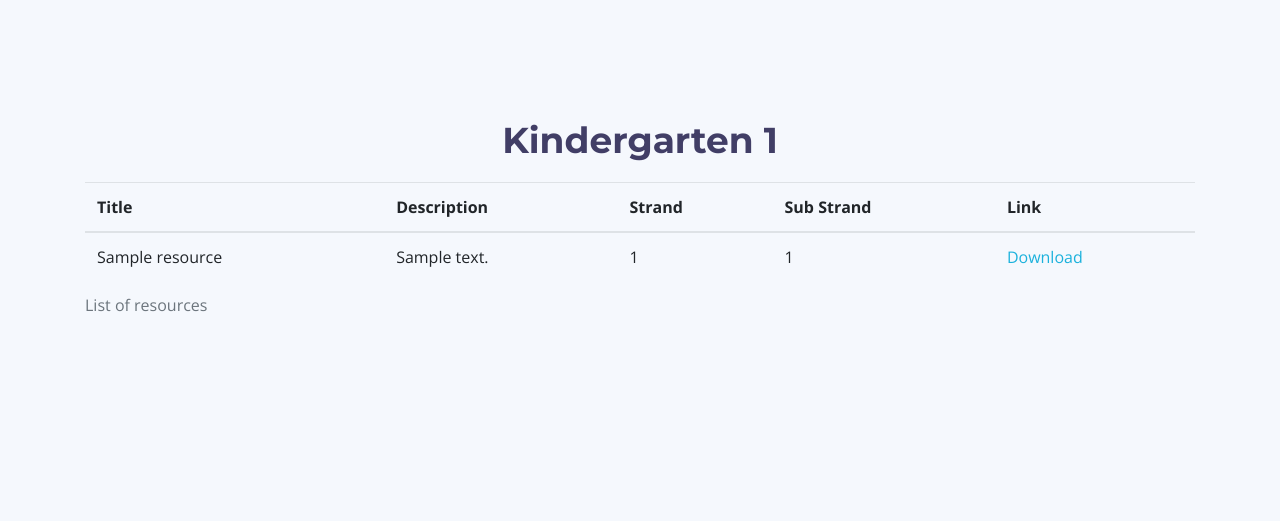
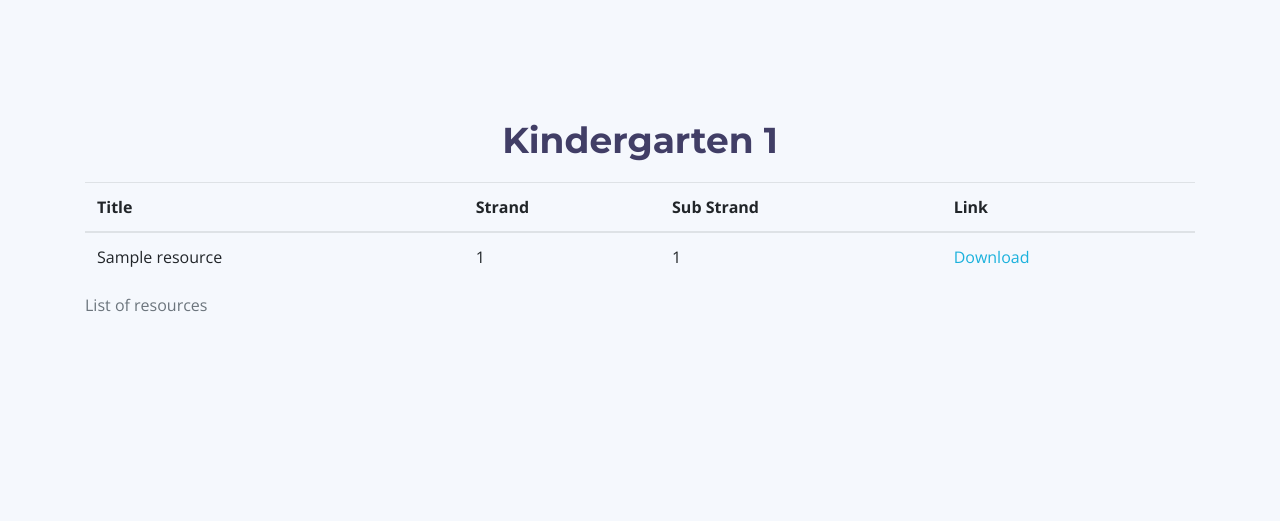
Before and after one commit to baasare/adwinsa, a Django app: page /class/KG_1/ in a window 1280 px wide. Shown: the part 181-702 px from the top of the page. Run offline with Django 3.2, Linux system fonts and the light colour scheme; a user stored in the database is signed in; tables that the repository leaves empty hold one stand-in row (values such as "Sample post"); some libraries are stand-ins or nearby versions.

Commit message:
description removed

```diff
--- a/resources/templates/resources/level.html
+++ b/resources/templates/resources/level.html
@@ -37,7 +37,7 @@
                         <thead>
                         <tr>
                             <th scope="col">Title</th>
-                            <th scope="col">Description</th>
+{#                            <th scope="col">Description</th>#}
                             <th scope="col">Strand</th>
                             <th scope="col">Sub Strand</th>
                             <th scope="col">Link</th>
@@ -49,7 +49,7 @@
                             {% for item in resources %}
                                 <tr>
                                     <td>{{ item.title|truncatewords:10 }}</td>
-                                    <td>{{ item.description|truncatewords:10 }}</td>
+{#                                    <td>{{ item.description|truncatewords:10 }}</td>#}
                                     <td>{{ item.strand }}</td>
                                     <td>{{ item.sub_strand }}</td>
                                     <td><a href="{{ item.url }}" target="_blank">Download</a></td>
--- a/users/templates/users/base.html
+++ b/users/templates/users/base.html
@@ -49,13 +49,13 @@ Header
 
         <div class="logo float-left">
             <!-- Uncomment below if you prefer to use an image logo -->
-            <h1 class="text-light"><a href="#intro" class="scrollto"><span>Adwinsa</span></a></h1>
+            <h1 class="text-light"><a href="{% url 'index' %}" class="scrollto"><span>Adwinsa</span></a></h1>
             {#           <a href="#header" class="scrollto"><img src="{% static 'img/logo.png' %}" alt="" class="img-fluid"></a>#}
         </div>
 
         <nav class="main-nav float-right d-none d-lg-block">
             <ul>
-                <li class="active"><a href="#intro">Home</a></li>
+                <li class="active"><a href="{% url 'index' %}">Home</a></li>
 {#                <li><a href="#about">About Us</a></li>#}
                 <li><a href="#services">Resources</a></li>
                 {% if user.is_authenticated %}
```
Also changed, not shown: static/img/adwinsa_logo.png (added).
